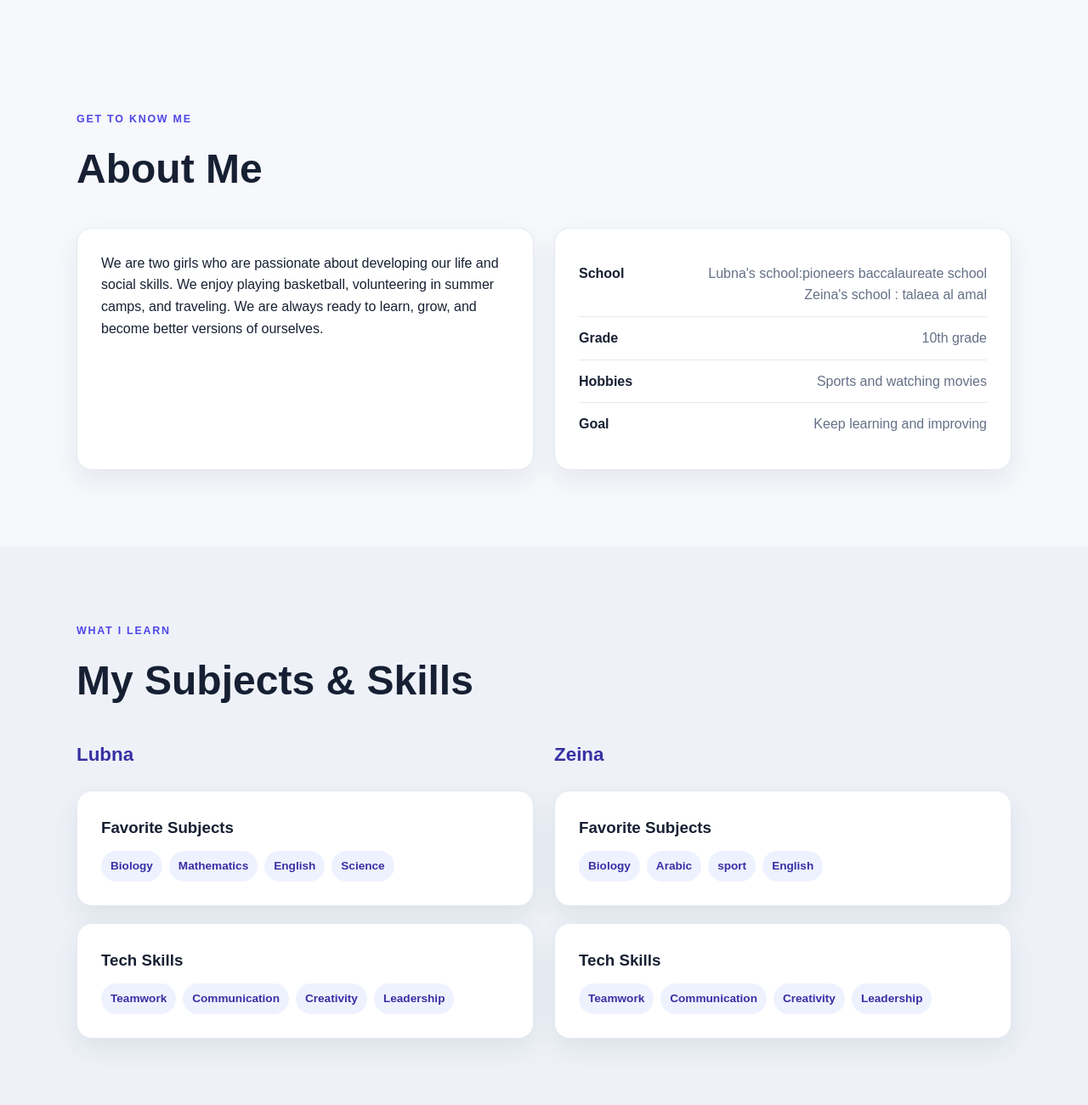
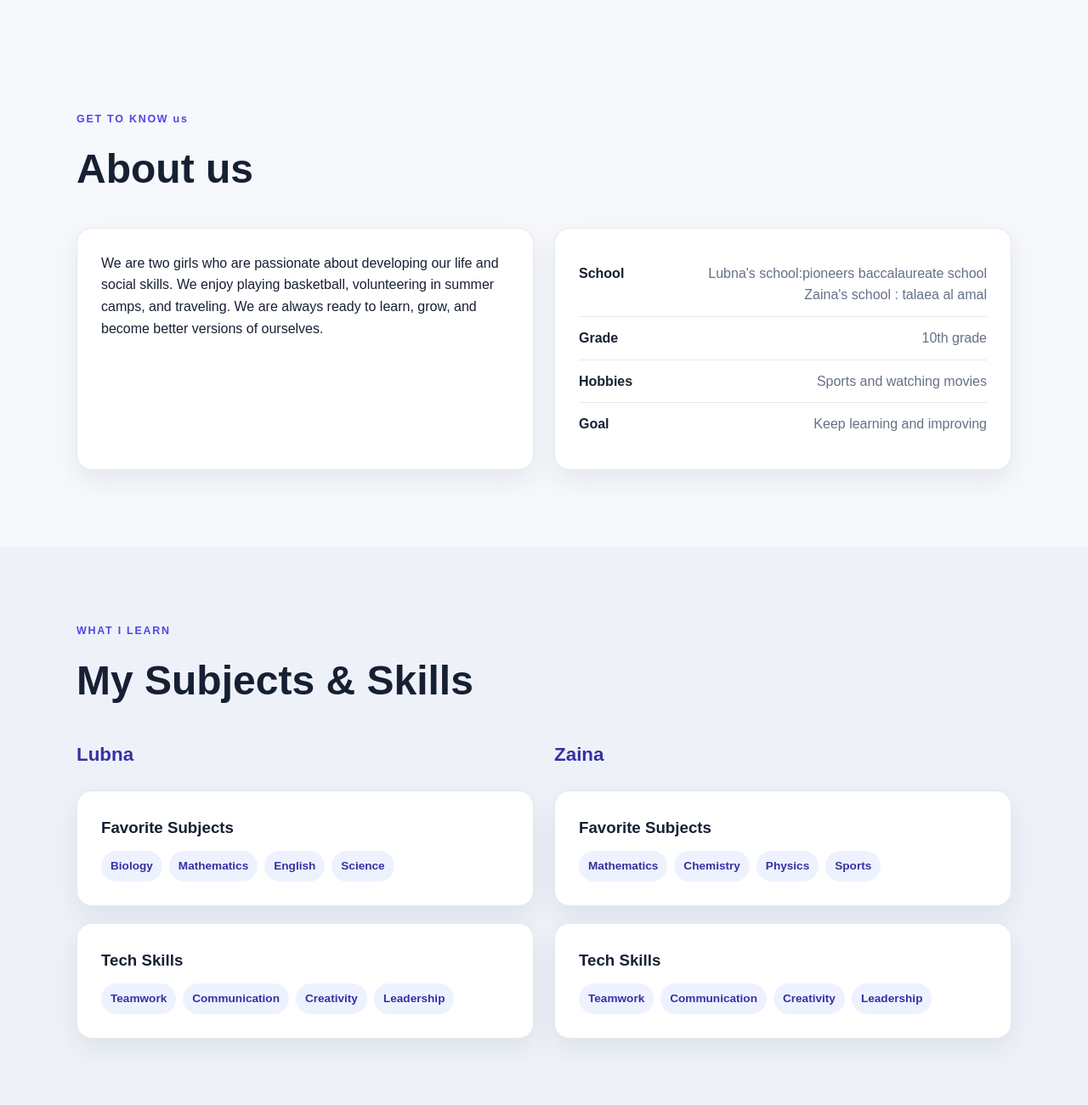
Before and after one commit to lubnasalah1307/lubna-zaina_project-, a plain HTML site: page index.html in a window 1280 px wide. Shown: the part 760-2060 px from the top of the page at 85% size. Drawn offline with Linux system fonts and the light colour scheme.

Commit message:
some changes

```diff
--- a/index.html
+++ b/index.html
@@ -4,14 +4,14 @@
   <meta charset="UTF-8">
   <meta name="viewport" content="width=device-width, initial-scale=1.0">
   <meta name="description" content="Personal student website showcasing school life, subjects, skills, achievements, and activities.">
-  <title>Lubna & zeina Website</title>
+  <title>Lubna & zaina Website</title>
   <link rel="stylesheet" href="css/style.css">
   <script src="js/script.js" defer></script>
 </head>
 <body>
   <header class="site-header">
     <nav class="nav container" aria-label="Main navigation">
-      <a class="logo" href="#home">Lubna & zeina<span></span></a>
+      <a class="logo" href="#home">Lubna & zaina<span></span></a>
       <button id="menu-toggle" class="menu-toggle" aria-label="Open menu" aria-expanded="false">☰</button>
       <div id="nav-links" class="nav-links">
         <a href="#home">Home</a>
@@ -28,7 +28,7 @@
       <div class="container hero-content">
         <div>
           <p class="eyebrow">WELCOME TO MY WEBSITE</p>
-          <h1>Hi, I'm <span>Lubna & Zeina</span></h1>
+          <h1>Hi, I'm <span>Lubna & Zaina</span></h1>
           <p class="hero-text">A motivated student who enjoys mathematics, teamwork, and basketball.</p>
           <div class="button-row">
             <a class="btn primary" href="#about">About Me</a>
@@ -37,7 +37,7 @@
         </div>
         <div class="hero-card" aria-label="Student introduction">
           <div class="avatar">L&Z</div>
-          <h2>About Lubna & Zeina </h2>
+          <h2>About Lubna & Zaina </h2>
 
         </div>
       </div>
@@ -45,8 +45,8 @@
 
     <section id="about" class="section">
       <div class="container">
-        <p class="eyebrow">GET TO KNOW ME</p>
-        <h2>About Me</h2>
+        <p class="eyebrow">GET TO KNOW us</p>
+        <h2>About us</h2>
         <div class="about-grid">
           <div class="panel">
             <p>
@@ -56,7 +56,7 @@
             </p>
           </div>
           <ul class="facts panel">
-            <li><strong>School</strong><span>Lubna's school:pioneers baccalaureate school <br>Zeina's school : talaea al amal </span></li>
+            <li><strong>School</strong><span>Lubna's school:pioneers baccalaureate school <br>Zaina's school : talaea al amal </span></li>
             <li><strong>Grade</strong><span>10th grade</span></li>
             <li><strong>Hobbies</strong><span>Sports and watching movies</span></li>
             <li><strong>Goal</strong><span>Keep learning and improving</span></li>
@@ -94,14 +94,14 @@
           </div>
 
           <div class="subject-column">
-            <h3 class="person-title">Zeina</h3>
+            <h3 class="person-title">Zaina</h3>
             <article class="card">
               <h3>Favorite Subjects</h3>
               <div class="tag-row">
-                <span class="tag">Biology</span>
-                <span class="tag">Arabic</span>
-                <span class="tag">sport</span>
-                <span class="tag">English</span>
+                <span class="tag">Mathematics</span>
+                <span class="tag">Chemistry</span>
+                <span class="tag">Physics</span>
+                <span class="tag">Sports</span>
               </div>
             </article>
             <article class="card">
@@ -151,7 +151,7 @@
           </div>
 
           <div class="achievement-column">
-            <h3 class="person-title">Zeina</h3>
+            <h3 class="person-title">Zaina</h3>
             <article class="achievement-card" data-category="academic">
               <span class="category">Academic</span>
               <h3>Arabic</h3>
@@ -206,7 +206,7 @@
 
   <footer class="footer">
     <div class="container">
-      <p>© <span id="year"></span> Lubna & Zeina. All rights reserved.</p>
+      <p>© <span id="year"></span> Lubna & Zaina. All rights reserved.</p>
     </div>
   </footer>
 </body>
```
